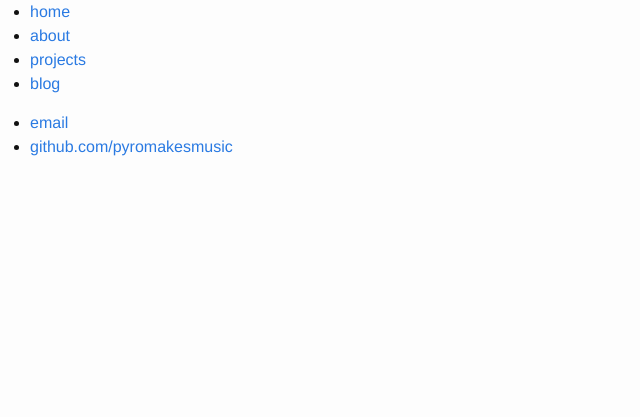
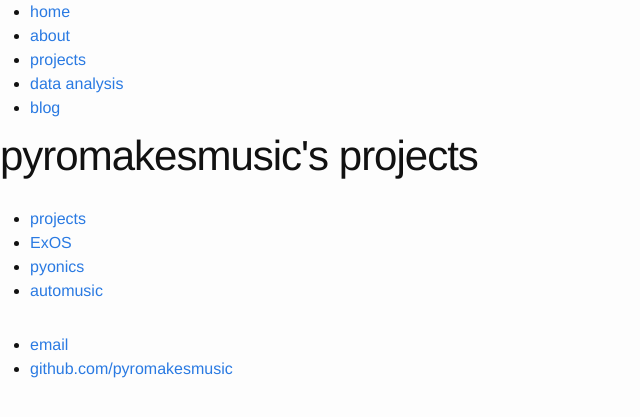
Before and after one commit to pyromakesmusic/pyromakesmusic.github.io, a Jekyll site: the page built from docs/projects/index.html, in a window 1280 px wide. Shown: the top 417 px of the page, without its empty margins (0-640 px from the left). Built offline with Jekyll 4.4.1, drawn with Linux system fonts in a browser that asks for light colours.

Commit message:
changing site structure

```diff
--- a/docs/_layouts/default.html
+++ b/docs/_layouts/default.html
@@ -11,6 +11,7 @@
 	        		<li><a href="/">home</a></li>
 		        	<li><a href="/about">about</a></li>
 	        		<li><a href="/projects">projects</a></li>
+					<li><a href="/data_analysis">data analysis</a></li>
 	        		<li><a href="/blog">blog</a></li>
 	    		</ul>
 			</nav>
--- a/docs/about/index.html
+++ b/docs/about/index.html
@@ -1,4 +1,4 @@
 ---
-layout: default
-title: pyromakesmusic's Blog
+layout: page
+title: about
 ---
--- a/docs/blog/index.html
+++ b/docs/blog/index.html
@@ -1,6 +1,6 @@
 ---
 layout: default
-title: pyromakesmusic's Blog
+title: pyromakesmusic's blog
 ---
 	<h1>{{ page.title }}</h1>
 	<ul class="posts">
--- /dev/null
+++ b/docs/data_analysis/index.html
@@ -0,0 +1,4 @@
+---
+layout: page
+title: data analysis
+---
--- a/docs/projects/index.html
+++ b/docs/projects/index.html
@@ -1,4 +1,10 @@
 ---
-layout: default
+layout: page
 title: pyromakesmusic's projects
 ---
+<ul>
+    <li><a href="/">projects</a></li>
+    <li><a href="/exos.html">ExOS</a></li>
+    <li><a href="/pyonics.html">pyonics</a></li>
+    <li><a href="/automusic.html">automusic</a></li>
+</ul>
```
Also changed, not shown: docs/projects/automusic.html (+6 -1 lines), docs/projects/exos.html (added, +8 -0 lines), docs/projects/pyonics.html (+6 -1 lines).
